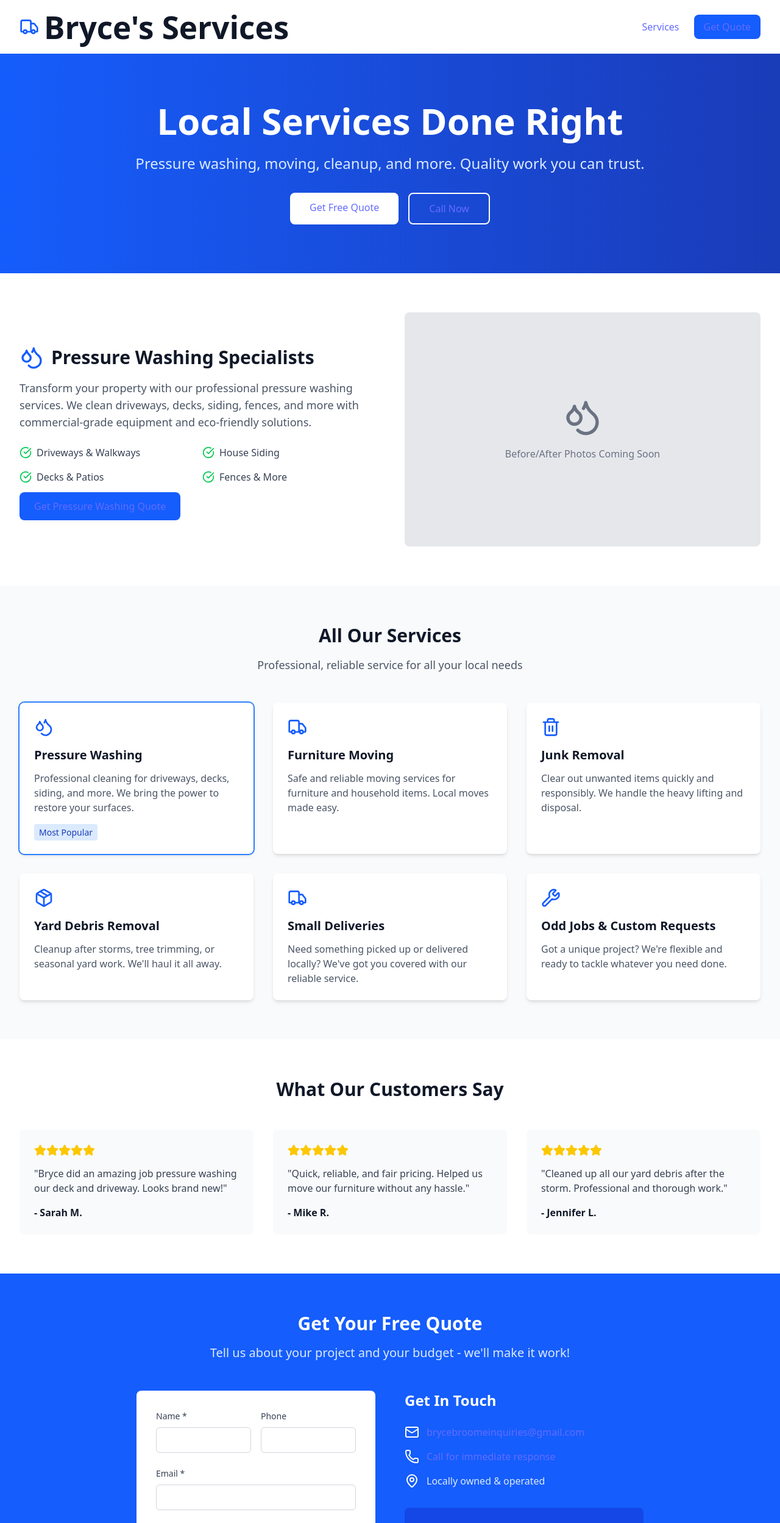
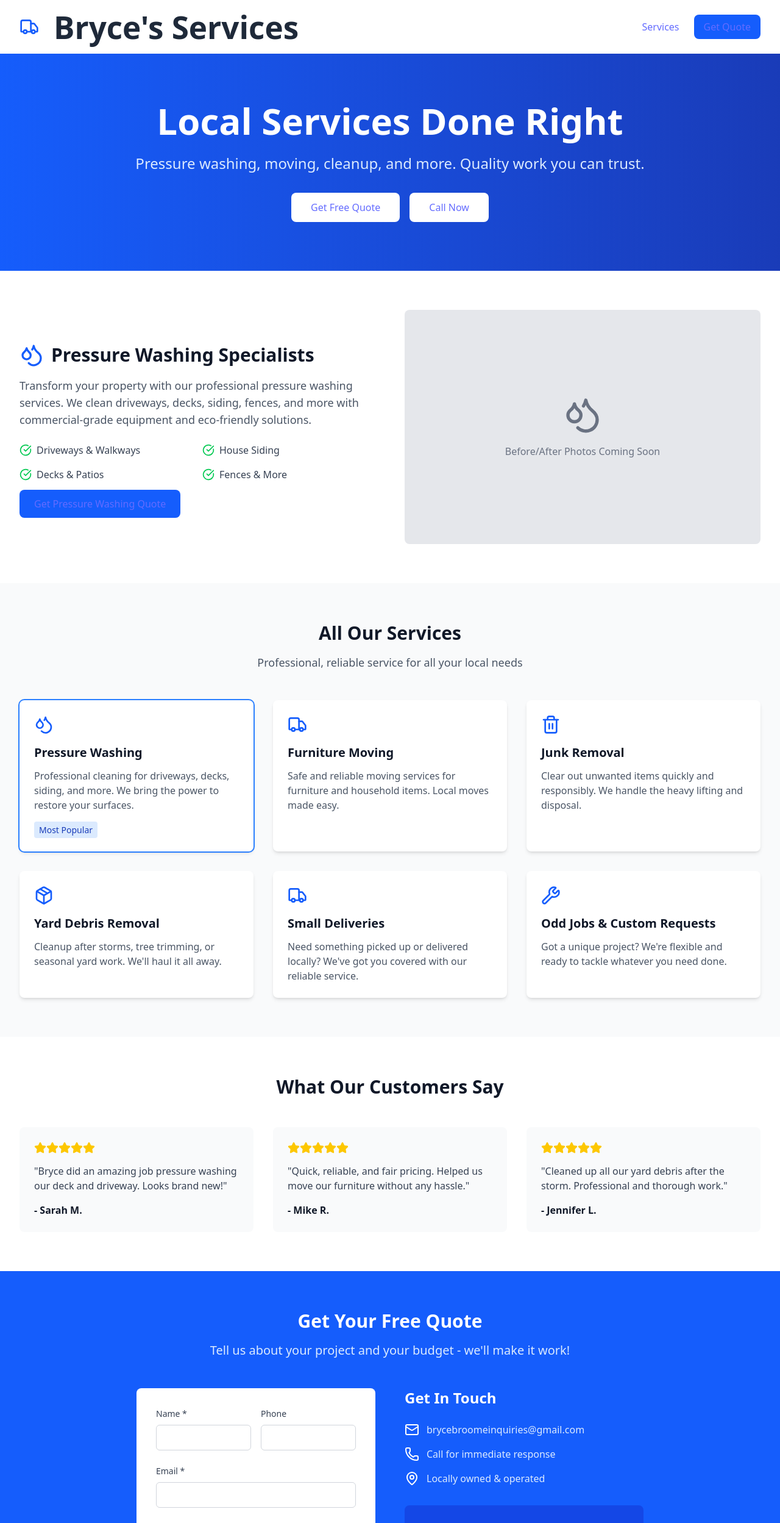
Before and after one commit to evanap003300/Small-Business-Website, a React (Vite) app in the folder tailwindcss4/: page / in a window 1280 px wide. Shown: the top 2497 px of the page at 61% size. Built offline with nearby package versions, Linux system fonts and the light colour scheme.

Commit message:
Updated code

```diff
--- a/tailwindcss4/src/components/ServiceWebsite.jsx
+++ b/tailwindcss4/src/components/ServiceWebsite.jsx
@@ -146,7 +146,7 @@ const ServiceWebsite = () => {
           <div className="flex justify-between items-center py-4">
             <div className="flex items-center space-x-2">
               <Truck className="w-8 h-8 text-blue-600" />
-              <h1 className="text-2xl font-bold text-gray-900">Bryce's Services</h1>
+              <h1 className="text-1xl font-bold text-gray-800 pl-4">Bryce's Services</h1>
             </div>
             <div className="hidden md:flex items-center space-x-6">
               <a href="#services" className="text-gray-600 hover:text-blue-600 transition-colors">Services</a>
@@ -174,7 +174,7 @@ const ServiceWebsite = () => {
               <a href="#contact" className="bg-white text-blue-600 px-8 py-3 rounded-lg font-semibold hover:bg-gray-100 transition-colors transform hover:scale-105">
                 Get Free Quote
               </a>
-              <a href="tel:+1234567890" className="border-2 border-white text-white px-8 py-3 rounded-lg font-semibold hover:bg-white hover:text-blue-600 transition-colors transform hover:scale-105">
+             <a href="#contact" className="bg-white text-blue-600 px-8 py-3 rounded-lg font-semibold hover:bg-gray-100 transition-colors transform hover:scale-105">
                 Call Now
               </a>
             </div>
@@ -436,15 +436,15 @@ const ServiceWebsite = () => {
                 <div className="space-y-4">
                   <div className="flex items-center transform hover:translate-x-2 transition-transform">
                     <Mail className="w-6 h-6 mr-3" />
-                    <a href="mailto:brycebroomeinquiries@gmail.com" className="text-blue-100 hover:text-white">
+                    <span className="text-blue-100">
                       brycebroomeinquiries@gmail.com
-                    </a>
+                    </span>
                   </div>
                   <div className="flex items-center transform hover:translate-x-2 transition-transform">
                     <Phone className="w-6 h-6 mr-3" />
-                    <a href="tel:+1234567890" className="text-blue-100 hover:text-white">
-                      Call for immediate response
-                    </a>
+                  <span className="text-blue-100">
+                    Call for immediate response
+                  </span>
                   </div>
                   <div className="flex items-center transform hover:translate-x-2 transition-transform">
                     <MapPin className="w-6 h-6 mr-3" />
```
